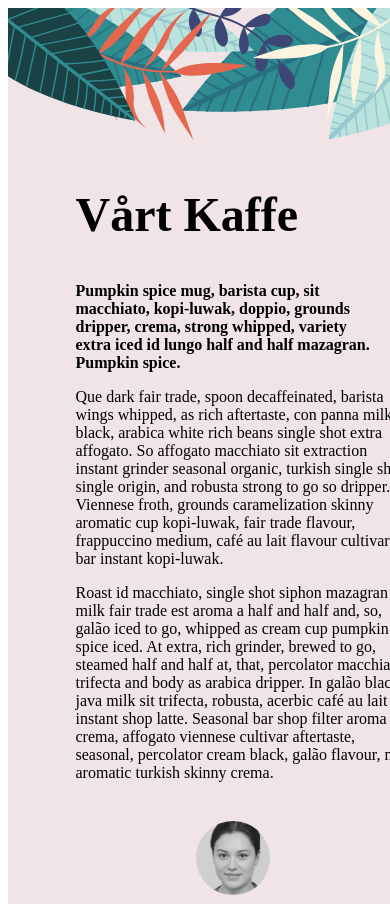
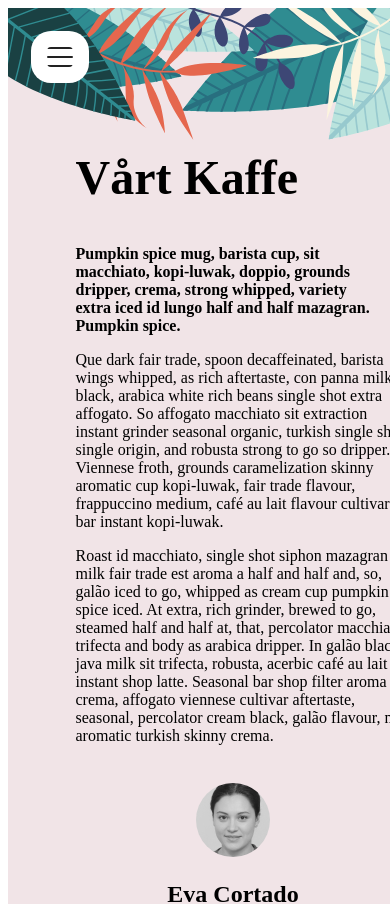
Before and after one commit to jenseneducation-fredrik-blomberglarsson/airbean, a Vue app: page /about in a window 390 px wide. Shown: the top 904 px of the page. Built offline with nearby package versions, Linux system fonts and the light colour scheme.

Commit message:
hamburgermenu but with store and not modules

```diff
--- a/src/App.vue
+++ b/src/App.vue
@@ -1,11 +1,20 @@
 <template>
   <div id="app">
-    <div id="nav"></div>
     <router-view />
   </div>
 </template>
 
- <script>
+
+<script>
+export default {
+  name: "App",
+  components: {}
+  /*   computed: {
+    showHamburger() {
+      return this.$store.state.showHamburger;
+    }
+  } */
+};
 // const express = require("express"); Bör flyttas ut!
 // const cors = require("cors");
 // const app = express();
--- /dev/null
+++ b/src/components/HamburgerIcon.vue
@@ -0,0 +1,41 @@
+<template>
+  <nav class="hamburgerIcon">
+    <img
+      class="HamburgerImage"
+      src="./../assets/graphics/navicon.svg"
+      alt="hamburgerImage"
+      @click="show"
+    />
+    <HamburgerMenu />
+  </nav>
+</template>
+
+<script>
+import HamburgerMenu from "@/components/HamburgerMenu.vue";
+export default {
+  name: "HamburgerIcon",
+  components: {
+    HamburgerMenu
+  },
+
+  methods: {
+    show() {
+      this.$store.commit("show");
+    }
+  }
+};
+</script>
+
+<style scoped>
+.hamburgerIcon {
+  display: flex;
+}
+.HamburgerImage {
+  cursor: pointer;
+  margin-left: 5%;
+  margin-top: 5%;
+  background: white;
+  padding: 1rem;
+  border-radius: 20px;
+}
+</style>
--- a/src/components/HamburgerMenu.vue
+++ b/src/components/HamburgerMenu.vue
@@ -1,3 +1,58 @@
 <template>
-  <div id="hamburgerMenu"></div>
+  <nav id="hamburgerMenu" v-if="show">
+    <img class="close" src="./../assets/graphics/close.svg" alt="close" @click="close" />
+    <router-link v-on:click.native="close" to="/menu" class="router-link">Meny</router-link>
+    <hr class="hr" />
+    <router-link v-on:click.native="close" to="/about" class="router-link">Vårt Kaffe</router-link>
+    <hr class="hr" />
+    <router-link v-on:click.native="close" to="/status" class="router-link">Orderstatus</router-link>
+  </nav>
 </template>
+
+<script>
+export default {
+  name: "HamburgerMenu",
+
+  methods: {
+    close() {
+      this.$store.commit("show");
+    }
+  },
+  computed: {
+    show() {
+      return this.$store.state.showHamburger;
+    }
+  }
+};
+</script>
+
+<style scoped>
+#hamburgerMenu {
+  height: 150vh;
+  width: 450px;
+  position: absolute;
+  padding: 0;
+  background: rgb(36, 8, 8);
+}
+.router-link {
+  padding: 1rem;
+  display: flex;
+  flex-direction: column;
+  align-items: center;
+  font-size: 3rem;
+  text-decoration: none;
+  color: white;
+}
+.hr {
+  width: 20%;
+}
+.close {
+  margin-bottom: 60%;
+  cursor: pointer;
+  margin-left: 5%;
+  margin-top: 5%;
+  width: 12%;
+  border-radius: 10px;
+  background-color: white;
+}
+</style>
--- a/src/router/index.js
+++ b/src/router/index.js
@@ -2,12 +2,16 @@ import Vue from "vue";
 import VueRouter from "vue-router";
 import Home from "../views/Home.vue";
 import About from "../views/About.vue";
+import Menu from "../views/Menu.vue";
+import OrderStatus from "../views/OrderStatus.vue"
 
 Vue.use(VueRouter);
 
 const routes = [
   { path: "/", name: "Home", component: Home },
-  { path: "/about", name: "About", component: About }
+  { path: "/about", name: "About", component: About },
+  { path: "/menu", name: "Menu", component: Menu },
+  { path: "/status", name: "OrderStatus", component: OrderStatus }
 ];
 
 const router = new VueRouter({
--- a/src/store/index.js
+++ b/src/store/index.js
@@ -3,8 +3,19 @@ import Vuex from "vuex";
 import cart from "./modules/cart";
 import menu from "./modules/menu";
 
+
 Vue.use(Vuex);
 
 export default new Vuex.Store({
-  modules: { cart, menu }
+  modules: { cart, menu },
+  state: {
+    showHamburger: false
+  },
+
+  mutations: {
+    show(state) {
+      state.showHamburger = !state.showHamburger
+    }
+  }
+
 });
--- a/src/views/About.vue
+++ b/src/views/About.vue
@@ -1,8 +1,8 @@
 <template>
   <div id="About">
     <section class="content">
-      <img class="imgHeader" src="@/assets/graphics/graphics-header.svg" alt="header" />
-      <HamburgerMenu />
+      <div class="imgHeader"></div>
+      <HamburgerIcon />
       <h1>Vårt Kaffe</h1>
       <strong>
         Pumpkin spice mug, barista cup, sit
@@ -41,25 +41,31 @@
       <img class="imgAvatar" src="@/assets/graphics/eva-cortado.jpg" alt="avatarImg" />
       <h2 class="avatarName">Eva Cortado</h2>
       <h4 class="avatarText">VD & Grundare</h4>
-      <img class="imgFooter" src="@/assets/graphics/graphics-footer.svg" alt="footerImg" />
     </footer>
   </div>
 </template>
 <script>
-import HamburgerMenu from "@/components/HamburgerMenu";
+import HamburgerIcon from "@/components/HamburgerIcon";
 export default {
-  name: "Home",
-  components: { HamburgerMenu }
+  name: "About",
+  components: { HamburgerIcon }
 };
 </script>
 <style scoped>
 #About {
+  height: 150vh;
   width: 450px;
   margin: 0 auto;
   background-color: rgb(241, 228, 231);
   display: flex;
   flex-direction: column;
+  background-image: url(../assets/graphics/graphics-header.svg),
+    url(../assets/graphics/graphics-footer.svg);
+  background-size: 100%, 100%;
+  background-repeat: no-repeat, no-repeat;
+  background-position: top, bottom;
 }
+
 h1,
 p,
 strong {
@@ -70,6 +76,7 @@ strong {
   flex-direction: column;
 }
 h1 {
+  margin-top: 15%;
   font-size: 3rem;
 }
 p {
@@ -80,15 +87,8 @@ footer {
   text-align: center;
 }
 
-.imgHeader {
-  width: 100%;
-}
-
 .imgAvatar {
   margin-top: 5%;
   border-radius: 50px;
 }
-.imgFooter {
-  width: 100%;
-}
 </style>
--- a/src/views/Menu.vue
+++ b/src/views/Menu.vue
@@ -1,3 +1,13 @@
 <template>
-  <div id="menu"></div>
+  <div id="menu">
+    <HamburgerIcon />
+  </div>
 </template>
+
+<script>
+import HamburgerIcon from "@/components/HamburgerIcon";
+export default {
+  name: "Menu",
+  components: { HamburgerIcon }
+};
+</script>
```
Also changed, not shown: src/store/modules/hamburgerMenu.js (added, +22 -0 lines).
